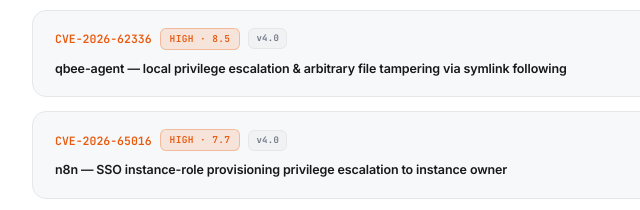
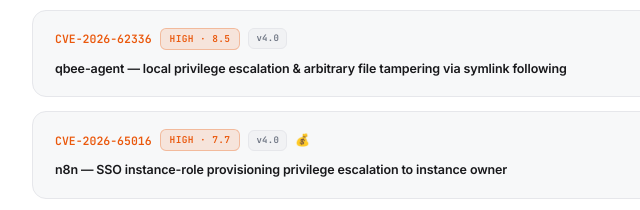
Before and after one commit to ttzero25/ttzero25.github.io, a plain HTML site: page index.html in a window 1280 px wide. Shown: the part 982-1192 px from the top of the page, 272-912 px from the left. Drawn offline with Linux system fonts and the light colour scheme.

Commit message:
Mark n8n CVE bounty

```diff
--- a/index.html
+++ b/index.html
@@ -394,7 +394,7 @@
             <div class="card-top">
               <span class="cve-id">CVE-2026-65016</span>
               <span class="sev-pill">High · 7.7</span>
-              <span class="cvss-ver">v4.0</span>
+              <span class="cvss-ver">v4.0</span> <span title="Bounty received" aria-label="Bounty received">💰</span>
             </div>
             <h3>n8n — SSO instance-role provisioning privilege escalation to instance owner</h3>
           </div>
```
